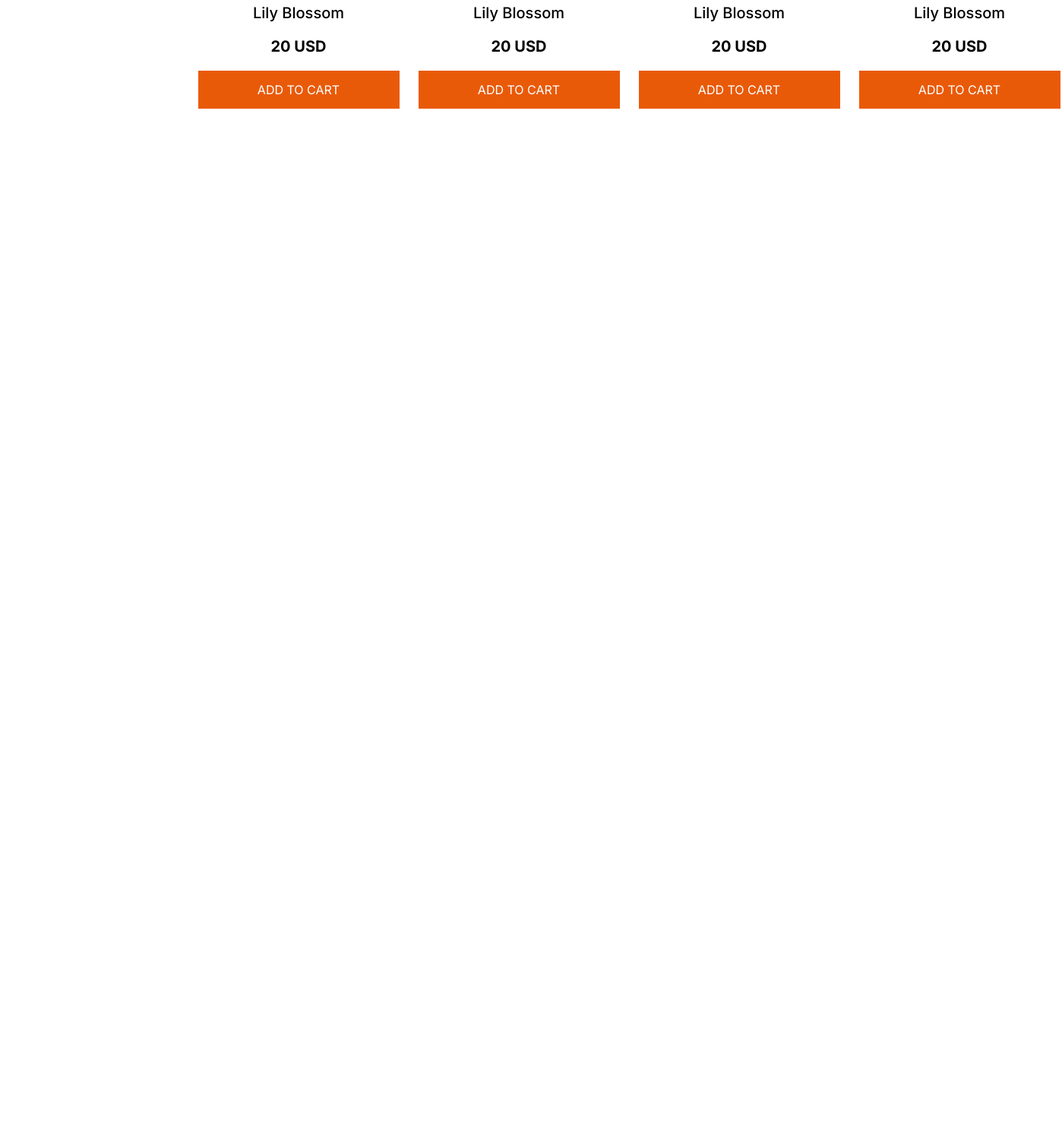
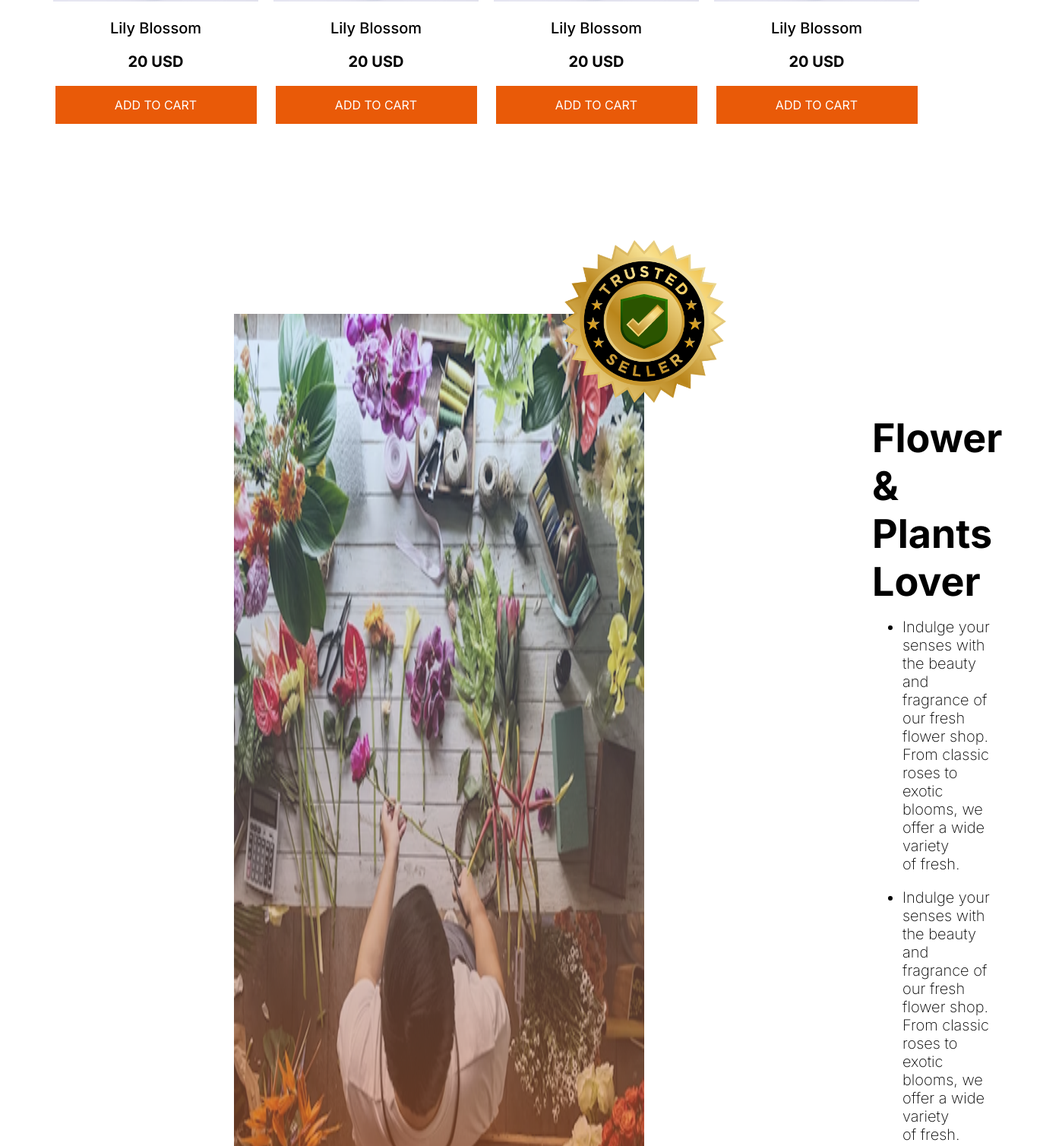
Before and after one commit to Ahanafliman/second-assignment, a plain HTML site: page assignment2.html in a window 1280 px wide. Shown: the part 1916-3424 px from the top of the page at 76% size, 1398 px wide, since content can reach past the window. Before the commit the page ends 2079 px from the top, so only its background shows below. Drawn offline with Linux system fonts and the light colour scheme.

Commit message:
added flower store and trusted badge

```diff
--- a/assignment2.html
+++ b/assignment2.html
@@ -11,9 +11,9 @@
         <nav class="navbar">
             <img src="assets/logo.png" alt="logo">
             <ul class="nav-items">
-                <li class="nav-items inter-font">Home</li>
-                <li class="nav-items inter-font color2">Shop</li>
-                <li class="nav-items inter-font color2">About Us</li>
+                <li class="nav-items inter-font hide">Home</li>
+                <li class="nav-items inter-font hide color2">Shop</li>
+                <li class="nav-items inter-font hide color2">About Us</li>
                 <div><li class="nav-items inter-font"><img src="assets/cart-shopping-solid-full.svg" alt="" height="20px" width="20px" >cart ($56)</li></div>
             </ul>
         </nav>
@@ -74,7 +74,21 @@
             </div>
             </div>
         </section>
-        <section>
+
+            </ul>
+        <section class="flower-store">
+            <img src="assets/flower-store.png" alt="flower-store">
+
+        <div class="trusted-badge"><img src="assets/trusted-badge.png" alt="" height="300px" width="300px" ></div>
+
+            <div class="store-description">
+                <h6 class="inter-font">Flower & Plants <br>Lover</h6>
+            <ul>
+                <li class="inter-font">Indulge your senses with the beauty and <br> fragrance of our fresh flower shop. From classic <br> roses to exotic blooms, we offer a wide variety <br>of fresh.</li>
+                 <li class="inter-font">Indulge your senses with the beauty and <br> fragrance of our fresh flower shop. From classic <br> roses to exotic blooms, we offer a wide variety <br>of fresh.</li>
+                <li class="inter-font">Indulge your senses with the beauty and <br> fragrance of our fresh flower shop. From classic <br> roses to exotic blooms, we offer a wide variety <br>of fresh.</li>
+            </ul>
+            </div>
 
         </section>
 
--- a/style.css
+++ b/style.css
@@ -31,6 +31,7 @@
     list-style: none;
     margin-right: 30px;
 }
+
 
 .banner-container {
     display: flex;
@@ -90,3 +91,45 @@ section h4{
     font-weight: 400;
     color: #FFFFFF;
 }
+
+.flower-store {
+    display: flex;
+    margin: 250px 300px;
+    justify-content: space-around;
+
+}
+
+section ul li {
+    margin-bottom: 20px ;
+    font-size: 1.25em;
+    font-weight: 200;
+}
+
+section div h6{
+    font-size: 3.25em;
+    font-weight: bold;
+    margin-bottom: 10px;
+}
+section div {
+    margin-top: 10px ;
+    justify-content: center;
+}
+.trusted-badge {
+    position: relative;
+    right:150px;
+    bottom: 150px;
+
+}
+@media screen and (max-width: 576px) {
+
+    .navbar{
+        margin: 20px ;
+        justify-content:space-around ;
+    }
+    .hide{
+        visibility: hidden
+    }
+    .banner-container .inter-font{
+        display: flex;
+    }
+}
```
